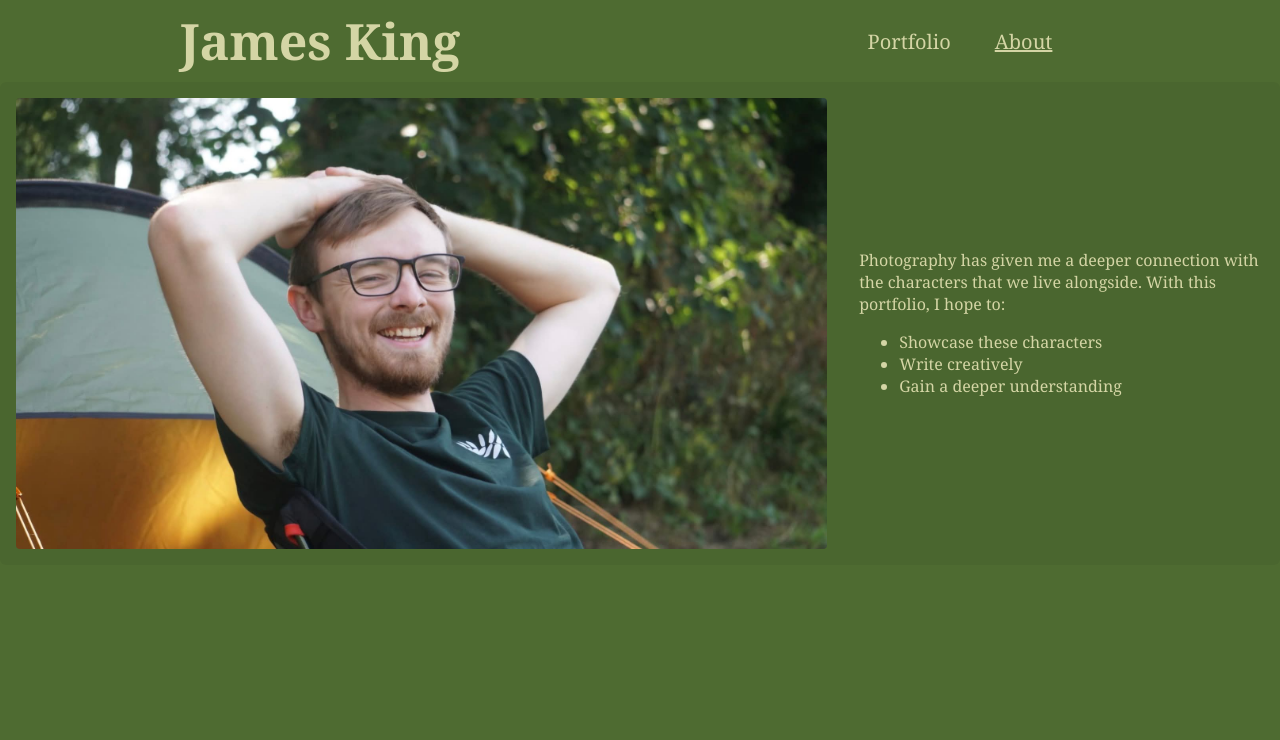
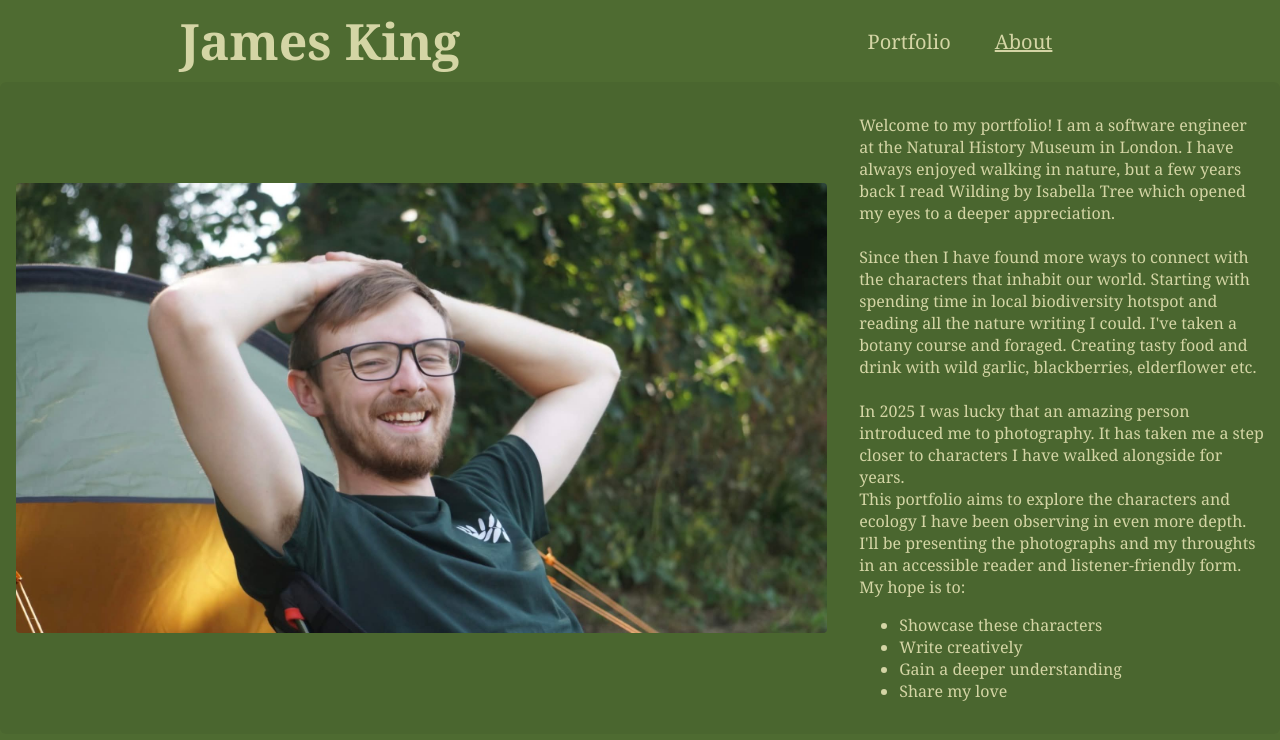
Before and after one commit to JCKing97/jcking97.github.io, a Jekyll site: the page built from about.html, in a window 1280 px wide. Shown: the top 740 px of the page. Built offline with Jekyll 4.4.1, drawn with Linux system fonts in a browser that asks for light colours.

Commit message:
Write about page content

```diff
--- a/about.html
+++ b/about.html
@@ -11,12 +11,24 @@ permalink: /about/
         </div>
         <div class="about-meta">
             <p>
-                Photography has given me a deeper connection with the characters that we live alongside.
-                With this portfolio, I hope to:
+                Welcome to my portfolio! I am a software engineer at the Natural History Museum in London.
+                I have always enjoyed walking in nature, but a few years back I read Wilding by Isabella Tree which opened my eyes to a deeper appreciation.<br/><br/>
+
+                Since then I have found more ways to connect with the characters that inhabit our world.
+                Starting with spending time in local biodiversity hotspot and reading all the nature writing I could.
+                I've taken a botany course and foraged. Creating tasty food and drink with wild garlic, blackberries, elderflower etc.<br/><br/>
+
+                In 2025 I was lucky that an amazing person introduced me to photography.
+                It has taken me a step closer to characters I have walked alongside for years.<br/>
+
+                This portfolio aims to explore the characters and ecology I have been observing in even more depth.
+                I'll be presenting the photographs and my throughts in an accessible reader and listener-friendly form.
+                My hope is to:
                 <ul>
                     <li>Showcase these characters</li>
                     <li>Write creatively</li>
                     <li>Gain a deeper understanding</li>
+                    <li>Share my love</li>
                 </ul>
             </p>
         </div>
```
